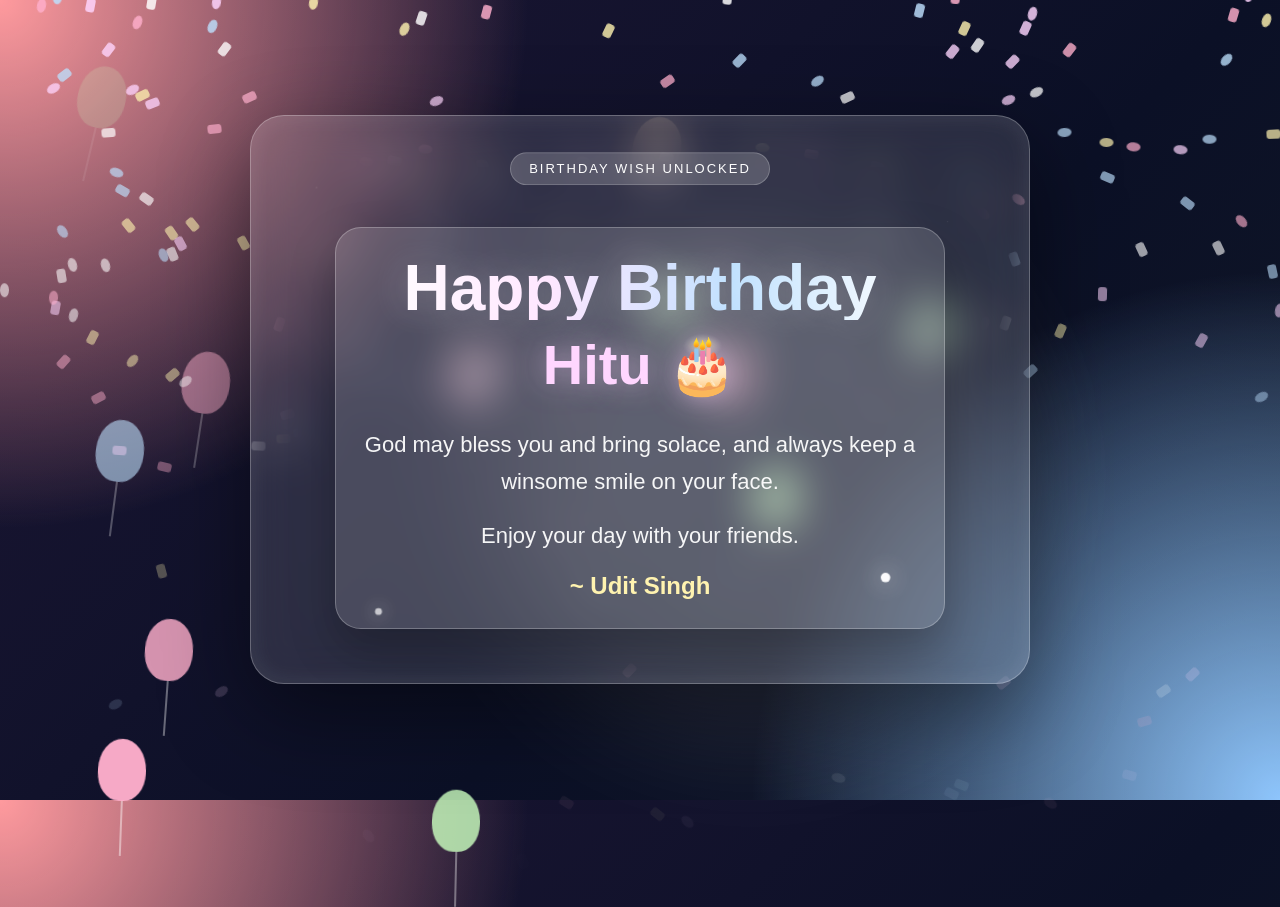
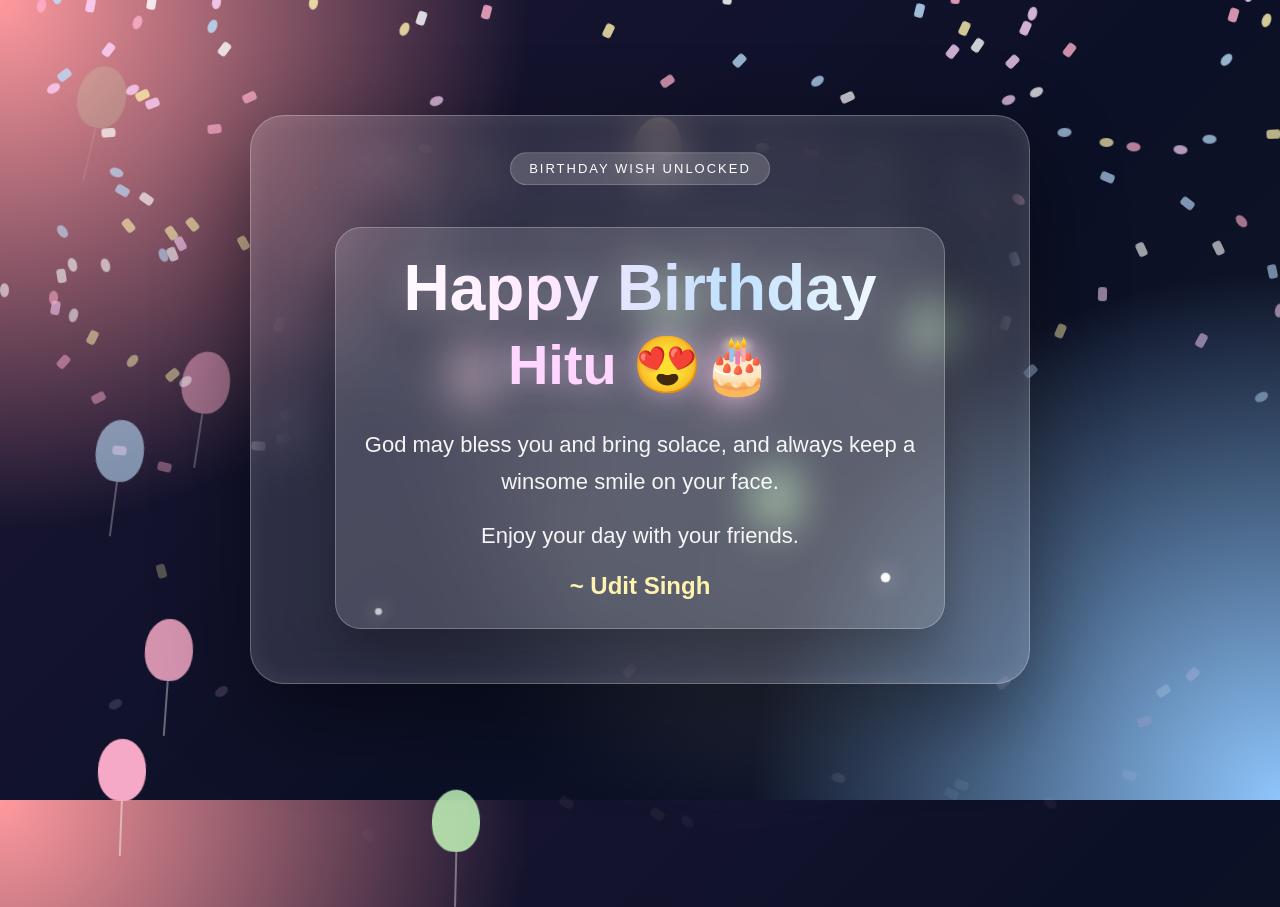
Before and after one commit to UditSingh679/HappybirthdayHitu, a plain HTML site: page index.html in a window 1280 px wide. Both pictures are taken after a click on the button "Open Birthday Wish 🎁". Drawn offline with Linux system fonts and the light colour scheme.

Commit message:
Update birthday message for Hitu

```diff
--- a/index.html
+++ b/index.html
@@ -243,7 +243,7 @@
 
     <section class="message-card hidden" id="wishCard">
       <h1 class="small-title">Happy Birthday</h1>
-      <h2>Hitu 🎂</h2>
+      <h2>Hitu 😍🎂</h2>
       <p>God may bless you and bring solace, and always keep a winsome smile on your face.</p>
       <p>Enjoy your day with your friends.</p>
       <div class="signature">~ Udit Singh</div>
```
